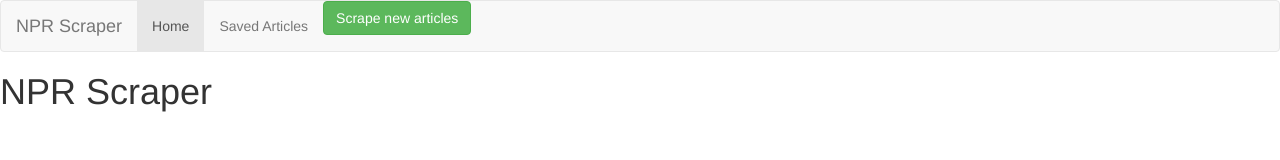
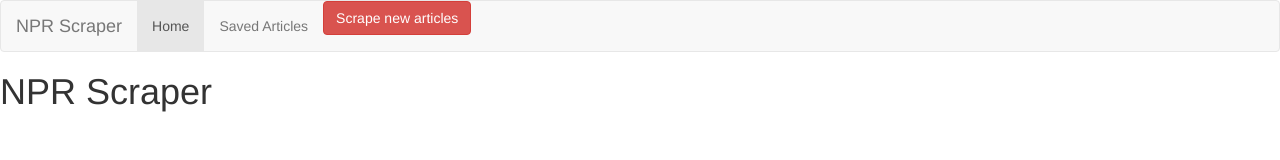
Before and after one commit to Gcriste/scraper, a website: page public/index.html in a window 1280 px wide. Drawn offline with nearby package versions, Linux system fonts and the light colour scheme; no server answers.

Commit message:
added craP

```diff
--- a/public/index.html
+++ b/public/index.html
@@ -7,7 +7,10 @@
   <link rel="stylesheet" href="https://maxcdn.bootstrapcdn.com/bootstrap/3.3.7/css/bootstrap.min.css"
     integrity="sha384-BVYiiSIFeK1dGmJRAkycuHAHRg32OmUcww7on3RYdg4Va+PmSTsz/K68vbdEjh4u" crossorigin="anonymous">
 
-
+  <script src="https://cdnjs.cloudflare.com/ajax/libs/jquery/3.2.1/jquery.min.js"></script>
+  <script src="https://maxcdn.bootstrapcdn.com/bootstrap/3.3.7/js/bootstrap.min.js"
+    integrity="sha384-Tc5IQib027qvyjSMfHjOMaLkfuWVxZxUPnCJA7l2mCWNIpG9mGCD8wGNIcPD7Txa" crossorigin="anonymous">
+  </script>
   <link rel="stylesheet" type="text/css" href="css/style.css">
 
 </head>
@@ -28,7 +31,7 @@
           <li class="active"><a href="#">Home<span class="sr-only">(current)</span></a></li>
           <li><a href="/saved">Saved Articles</a></li>
         </ul>
-        <button type="button" id="scrape-button" class="btn btn-success">Scrape new articles</button>
+        <button type="button" id="scrape-button" class="btn btn-danger">Scrape new articles</button>
 
   </nav>
   <div id="wrapper">
@@ -59,10 +62,6 @@
   </div>
 
   <script src="app.js"></script>
-  <script src="https://cdnjs.cloudflare.com/ajax/libs/jquery/3.2.1/jquery.min.js"></script>
-  <script src="https://maxcdn.bootstrapcdn.com/bootstrap/3.3.7/js/bootstrap.min.js"
-    integrity="sha384-Tc5IQib027qvyjSMfHjOMaLkfuWVxZxUPnCJA7l2mCWNIpG9mGCD8wGNIcPD7Txa" crossorigin="anonymous">
-  </script>
 </body>
 
 </html>
```
